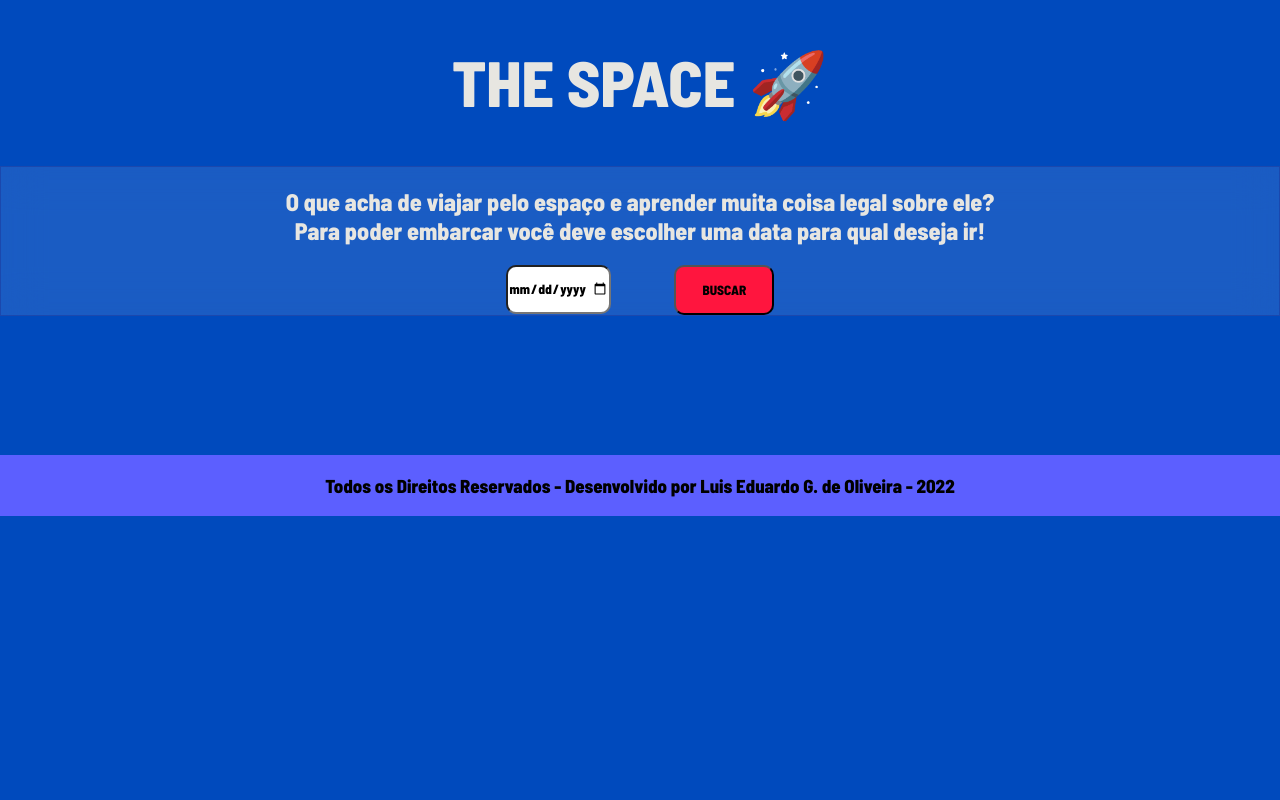
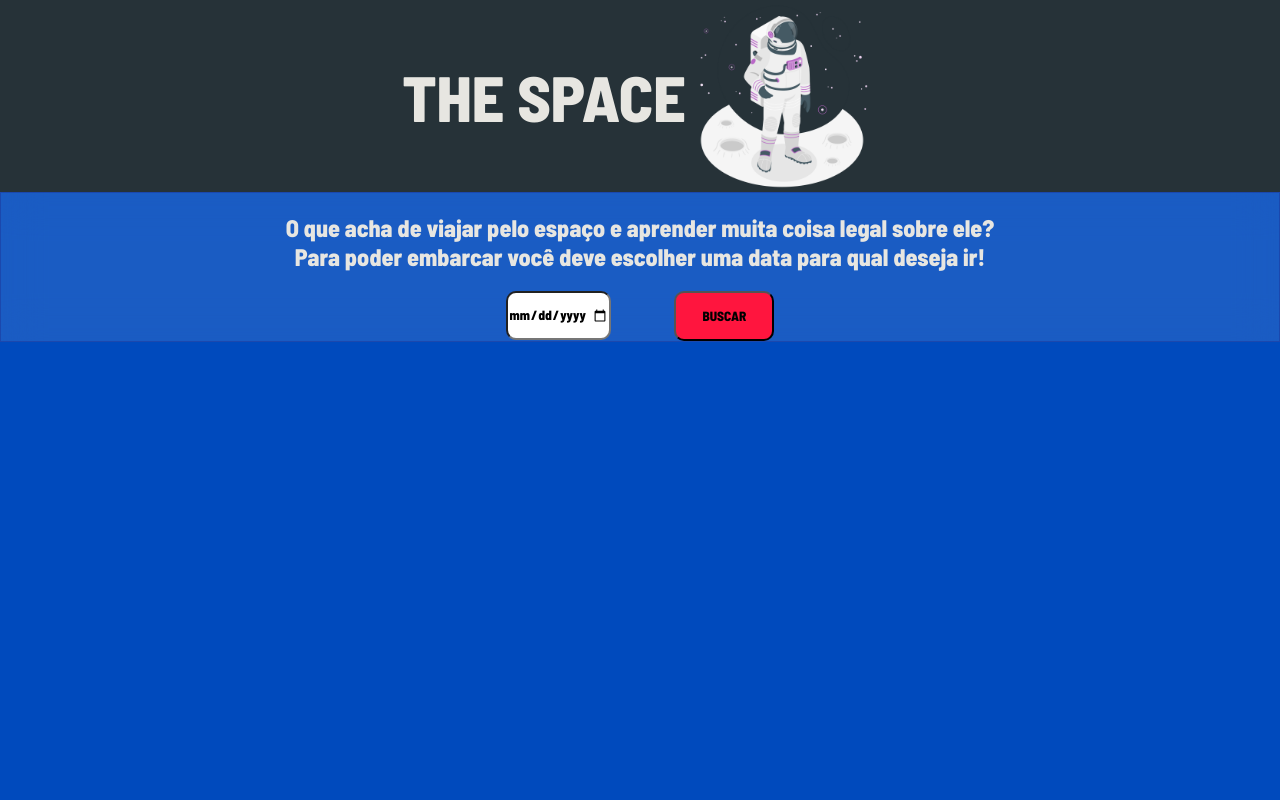
Before and after one commit to luiseduardot17/APODNASA, a plain HTML site: page index.html in a window 1280 px wide. Shown: the top 800 px of the page. Drawn offline with nearby package versions, Linux system fonts and the light colour scheme.

Commit message:
Manutenção no código

```diff
--- a/estilos.css
+++ b/estilos.css
@@ -1,4 +1,5 @@
-body {
+body,
+html {
     height: 100%;
     width: 100%;
     padding: 0px;
@@ -13,23 +14,31 @@ body {
     justify-content: center;
     align-items: center;
     max-width: 100%;
-    height: 100%;
+    max-height: 100%;
 }
 
 header {
     display: flex;
+    align-items: center;
     justify-content: center;
     font-size: 200%;
     color: #e7e6e1;
     font-family: 'Barlow Semi Condensed', sans-serif;
+    background-color: #263238;
+}
+
+.icone {
+    display: flex;
+    max-height: 15%;
+    max-width: 15%;
 }
 
 footer {
     display: flex;
     justify-content: center;
     text-align: center;
-    background-color: #5c5fff;
-    color: black;
+    background-color: #263238;
+    color: white;
     font-family: 'Barlow Semi Condensed', sans-serif;
 }
 
@@ -54,14 +63,14 @@ footer {
 
 .copyright {
     display: flex;
-    justify-content: flex-start;
+    justify-content: center;
     color: #e7e6e1;
     font-size: 110%;
 }
 
 .title {
     display: flex;
-    justify-content: flex-start;
+    justify-content: center;
     color: #fca311;
     font-size: 150%;
 }
@@ -75,18 +84,20 @@ footer {
 }
 
 .content {
-    display: flex;
+    display: block;
     flex-direction: column;
     justify-content: center;
-    width: 100%;
-    height: 70%;
+    min-height: 100%;
+    max-width: 100%;
 }
+
 .calendario {
     border-radius: 10px;
     width: 100px;
     height: 45px;
     font-family: 'Barlow Semi Condensed', sans-serif;
 }
+
 .btn {
     border-radius: 10px;
     width: 100px;
--- a/index.html
+++ b/index.html
@@ -8,7 +8,8 @@
     <link rel="preconnect" href="https://fonts.googleapis.com">
     <link rel="preconnect" href="https://fonts.gstatic.com" crossorigin>
     <link href="https://fonts.googleapis.com/css2?family=Barlow+Semi+Condensed:wght@800&display=swap" rel="stylesheet">
-    <link href="https://fonts.googleapis.com/css2?family=Barlow+Semi+Condensed:ital,wght@1,500&display=swap" rel="stylesheet">
+    <link href="https://fonts.googleapis.com/css2?family=Barlow+Semi+Condensed:ital,wght@1,500&display=swap"
+        rel="stylesheet">
     <link rel="stylesheet" href="./estilos.css">
     <link rel="icon" href="./ico/Space-Solar-system.ico">
     <title>APOD NASA</title>
@@ -16,7 +17,8 @@
 
 <body>
     <header>
-        <h1>THE SPACE 🚀</h1>
+        <h1>THE SPACE</h1>
+        <img class="icone" src="./ico/Astronaut suit-amico.png">
     </header>
     <div class="read">
         <h2>O que acha de viajar pelo espaço e aprender muita coisa legal sobre ele?<br>
@@ -32,11 +34,13 @@
         <thing id="media" class="media"></thing>
         <p id="copyright" class="copyright"></p>
         <h3 id="title" class="title"><strong></strong></h3>
-        <p id="explanation" class="explanation"></p>
+        <p id="explanation" class="explanation" translate="yes"></p>
     </div>
+
     <footer>
-        <h3>Todos os Direitos Reservados - Desenvolvido por Luis Eduardo G. de Oliveira - 2022</h3>
+        <h3>2022. Todos os Direitos Reservados. Desenvolvido por Luis Eduardo G. de Oliveira</h3>
     </footer>
+
     <script src="https://code.jquery.com/jquery-3.6.0.min.js"></script>
     <script src="./index.js"></script>
 </body>
--- a/index.js
+++ b/index.js
@@ -27,4 +27,5 @@ function requisicao() {
         }
 
     });
+
 }
```
Also changed, not shown: ico/Astronaut suit-amico.png (added).
